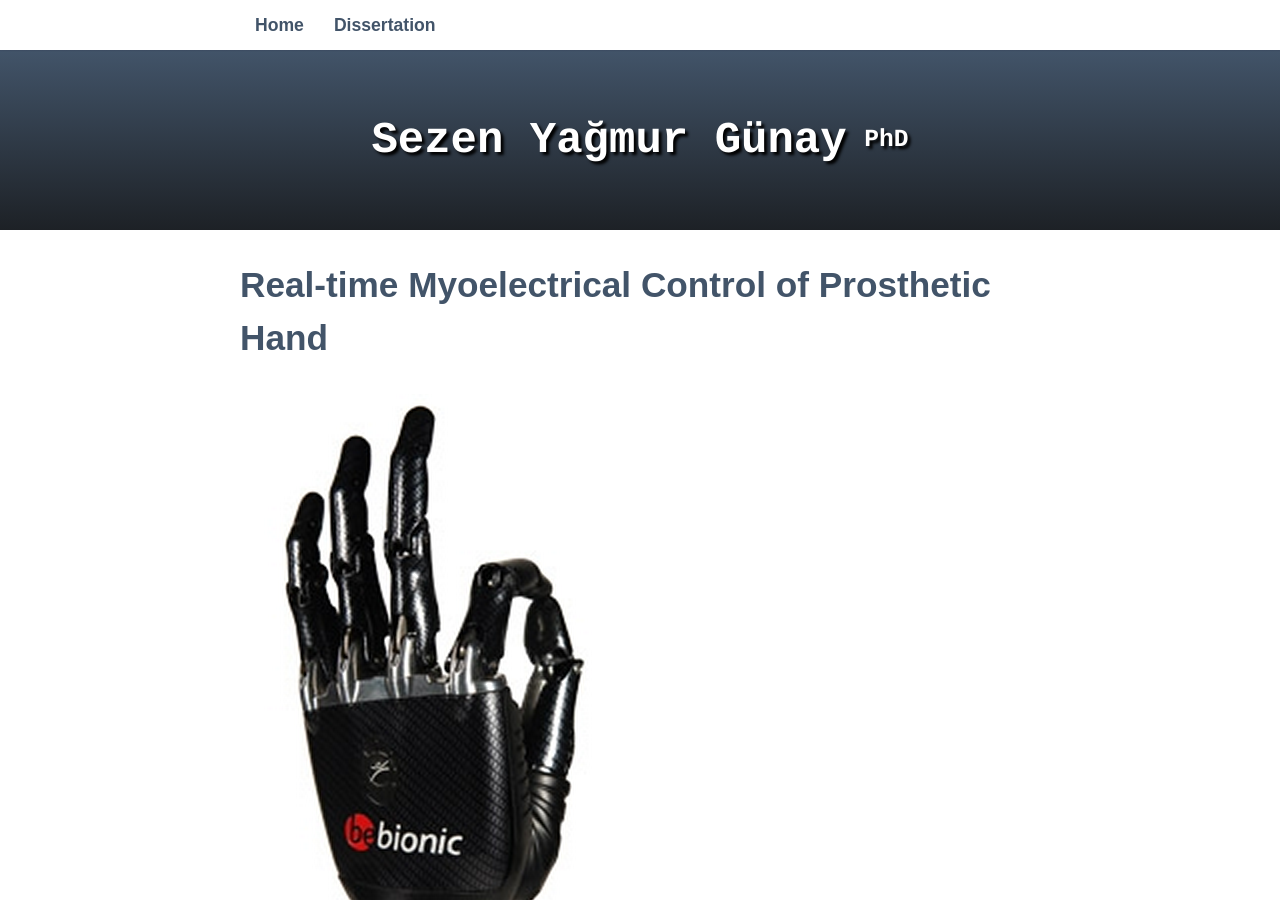
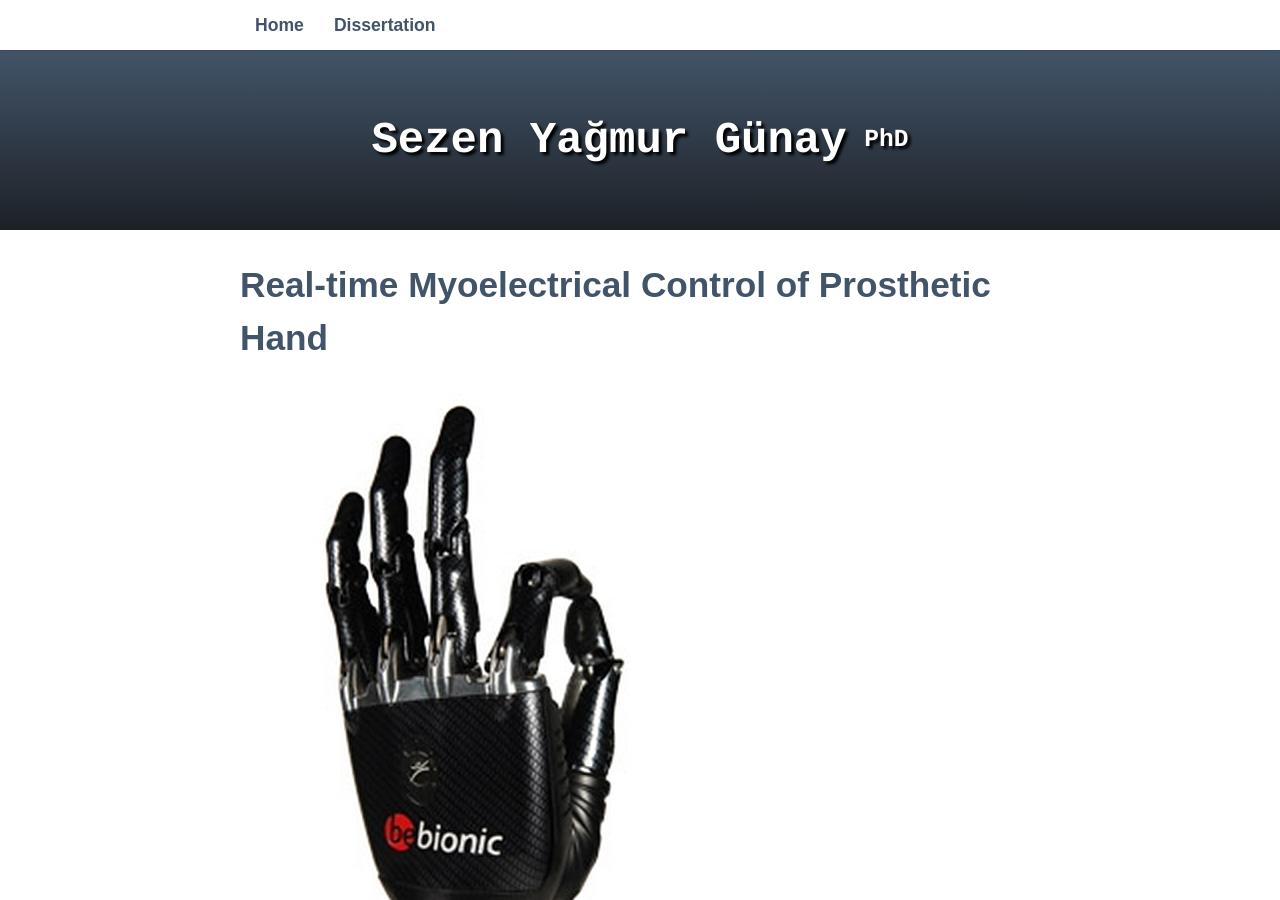
Before and after one commit to syagmur/syagmur.github.io, a Jekyll site: the page built from Dissertation/index.html, in a window 1280 px wide and 900 px high. Built offline with Jekyll 4.4.1, drawn with Linux system fonts in a browser that asks for light colours; nearby versions of some CDN libraries; some web fonts are replaced; library files that are not in the unit come from our copies.

Commit message:
Update index.html

```diff
--- a/Dissertation/index.html
+++ b/Dissertation/index.html
@@ -5,10 +5,13 @@ title: Dissertation
 
   <h2>Real-time Myoelectrical Control of Prosthetic Hand</h2>
 
-<div id="images">
+<div id="wrapper">
+<figure>
 <img class="fblogo" border="0" alt="Bebionics" src="/images/be1.png"/></a>
+<img  class="fblogo" border="0" alt="Ada Hand" src="/images/adahand.png"/></a>
+</figure>
+</div>
 
-<img class="fblogo" border="0" alt="Ada Hand" src="/images/adahand.png"/></a></div>
 
   <p>
 We present three stages of the real-time classification experiments are explained and supplementary visuals are provided.
```
